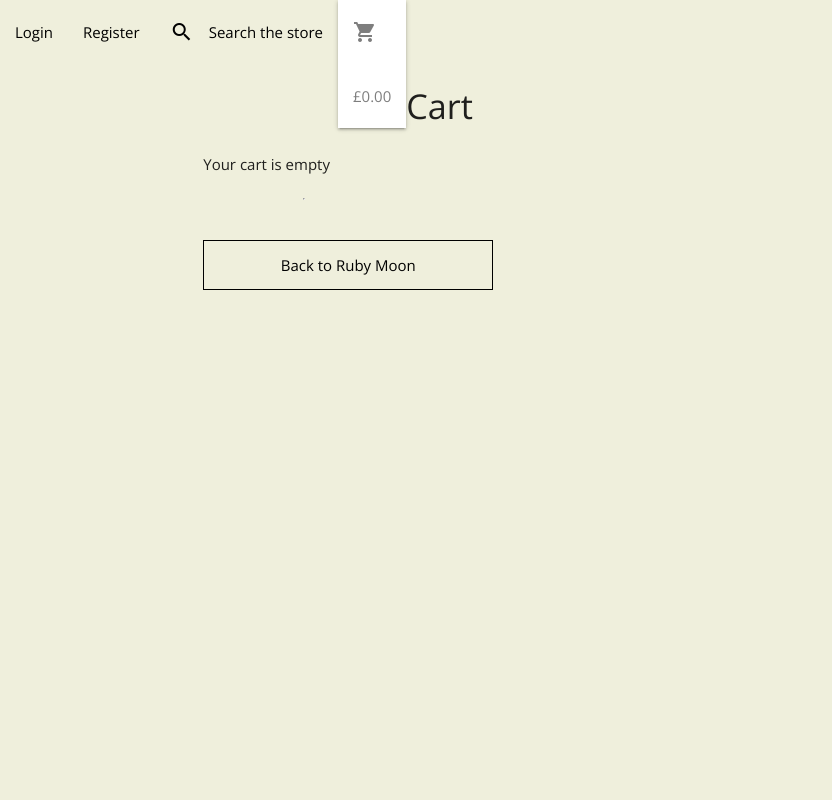
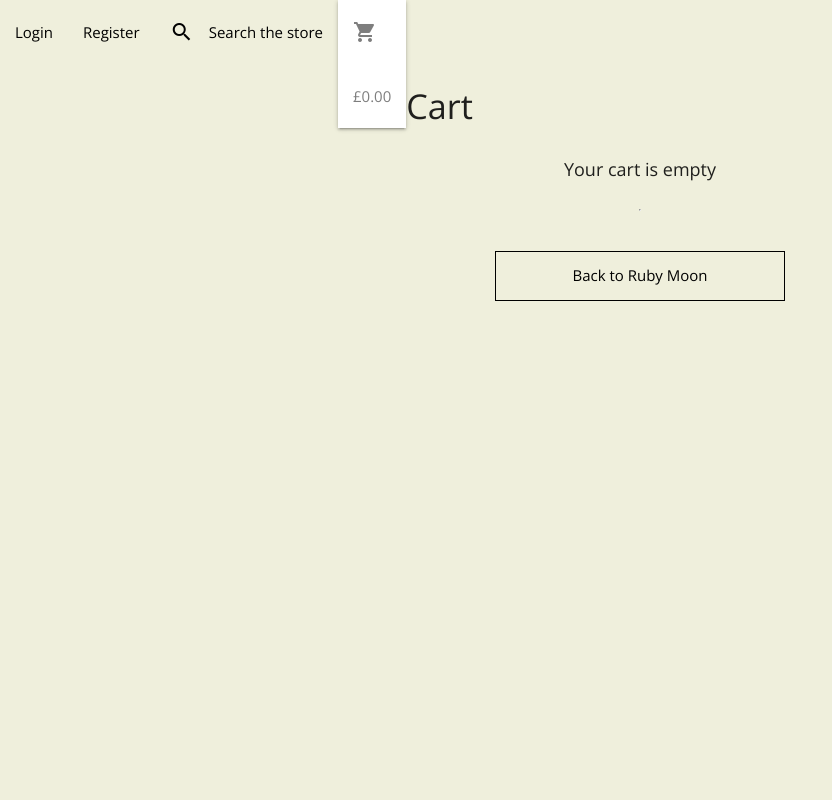
Before and after one commit to DelroyBrown28/rubymoon, a Django app: page /cart/ in a window 1280 px wide. Shown: the whole page, without its empty margins (0-832 px from the left). Run offline with Django 3.2, Linux system fonts and the light colour scheme; some libraries are stand-ins or nearby versions.

Commit message:
updated cart

```diff
--- a/cart/context.py
+++ b/cart/context.py
@@ -9,6 +9,7 @@
     cart_items = []
     total = 0
     product_amount = 0
+    size = None
     cart = request.session.get('cart', {})
 
     for item_id, item_data in cart.items():
@@ -20,6 +21,8 @@
                 'item_id': item_id,
                 'amount': item_data,
                 'product': product,
+                'size': size,
+
 
             })
         else:
@@ -31,11 +34,8 @@
                     'item_id': item_id,
                     'amount': item_data,
                     'product': product,
-                    'size' : size,
+                    'size': size,
                 })
-
-
-
 
     if total < settings.FREE_DELIVERY_METER:
         delivery = total * Decimal(settings.STANDARD_DELIVERY_PERCENTAGE/100)
--- a/cart/templates/cart/cart.html
+++ b/cart/templates/cart/cart.html
@@ -3,47 +3,54 @@
 
 {% block content %}
 
-
+<body class="cart_body">
     <div class="container">
         <h4>Cart</h4>
     </div>
 
-<div class="container main_cart_view">
+    <div class="main_cart_view">
 
+        <div class="row cart_items">
             {% if cart_items %}
-
             {% for item in cart_items %}
 
             <div class="row cart_items_wrap">
 
-        <div class="col s3 side_border cart_field">
+                <div>
                     <img class="image_field___cart" src="{{ item.product.image.url }}">
                 </div>
-        <div class="col s3 side_border cart_field">
-            <p style="margin: 0;"><strong>{{ item.product.name }}</strong></p>
+                <div>
+                    <p class="items_name" style="margin: 0;"><strong>{{ item.product.name }}</strong></p>
                 </div>
-        <div class="col s3 side_border cart_field">
-            <p style="margin: 0;">Quantity:</p>
-            <p style="margin: 0;"><strong>{{ item.quantity }}</strong></p>
-            <p style="margin: 0;">Size:</p>
-            <p style="margin: 0;"><strong>{% if item.product.item_has_size %}{{ item.size|upper }}{% else %}No Size Available{% endif %}</strong></p>
+                <hr style="width: 50%;">
+                <div>
+                    <p style="margin: 0;">Quantity: {{ item.amount }}</p>
+
                 </div>
-        <div class="col s3 side_border cart_field">
-            <p><strong>Price: {{ item.product.price }}</strong></p>
+                <div>
+                    <p style="margin: 0;">Size: {% if item.product.item_has_size %}{{ item.size|upper }}{% else %}No
+                        Size
+                        Available{% endif %}</p>
+                    <p style="margin: 0;"><strong></strong></p>
+                </div>
+                <div>
+                    <p class="item_price">Price: £{{ item.product.price }}</p>
                 </div>
 
             </div>
+
+
             {% endfor %}
-
+        </div>
 
 
 
 
         {% else %}
         <div class="row">
-        <div class="col s3 cart_info">
+            <div class="cart_info">
 
-            <p>Your cart is empty</p>
+                <p style="text-align: center !important; font-size:large">Your cart is empty</p>
 
                 <hr><br>
                 <a class="back_to_store_button" href="{% url 'home' %}">
@@ -57,4 +64,5 @@
         {% endif %}
 
     </div>
+</body>
 {% endblock %}
--- a/cart/views.py
+++ b/cart/views.py
@@ -1,4 +1,5 @@
-from django.shortcuts import render, redirect
+from django.shortcuts import render, redirect, get_object_or_404
+from store_products.models import Product
 
 
 def view_cart(request):
@@ -7,12 +8,13 @@
 
 
 def add_to_cart(request, item_id):
-    """Adds a certain amount to the bag"""
+    """Adds a certain amount to the cart"""
 
+    product = get_object_or_404(Product, pk=item_id)
     amount = int(request.POST.get('amount'))
     redirect_url = request.POST.get('redirect_url')
     size = None
-    if 'item_size' in request.POST:
+    if 'item_has_size' in request.POST:
         size = request.POST['item_size']
     cart = request.session.get('cart', {})
 
--- a/static/css/main.css
+++ b/static/css/main.css
@@ -467,8 +467,26 @@
 
 /* Shopping cart page */
 
+.cart_body {
+    overflow: auto;
+}
+
 .main_cart_view {
-    height: 500px;
+    display: flex;
+    height: 100%;
+    overflow: auto !important;
+
+}
+
+
+.cart_items {
+    min-width: 30%;
+    display: flex;
+    justify-content: center;
+    align-items: center;
+    flex-flow: column;
+
+
 }
 
 .cart_info {
@@ -476,6 +494,16 @@
     width: 100%;
     display: flex;
     flex-flow: column;
+}
+
+.items_name {
+    font-size: 1.2em;
+    font-weight: bolder;
+    text-align: center;
+}
+
+.item_price {
+    font-size: 1.2em;
 }
 
 .back_to_store_button {
@@ -566,11 +594,20 @@
     justify-content: center;
     height: 200px;
     overflow: hidden;
+    width: 100% !important;
+
 }
 
 .cart_items_wrap {
+    display: flex;
+    flex-flow: column;
+    justify-content: center;
+    align-items: center;
+    padding: 10px;
+    min-width: 100%;
     margin: 0px 0px 20px 0px;
-    /* border: 1px solid #000; */
+    border: 2px solid #000;
+
 }
 
 @media (max-width:1406px) {
--- a/static/javascript/script.js
+++ b/static/javascript/script.js
@@ -4,6 +4,8 @@
     $('.tooltipped').tooltip();
     $('.modal').modal();
     $('select').formSelect();
+    $('.carousel').carousel();
+
 
 });
 
--- a/store_products/models.py
+++ b/store_products/models.py
@@ -22,7 +22,7 @@
     sku = models.CharField(max_length=254, null=True, blank=True)
     name = models.CharField(max_length=254)
     description = models.TextField()
-    item_has_size = models.BooleanField(default=False, null=True, blank=True)
+    item_has_size = models.BooleanField(default=True, null=True, blank=True)
     price = models.DecimalField(max_digits=6, decimal_places=2)
     rating = models.DecimalField(
         max_digits=6, decimal_places=2, null=True, blank=True)
--- a/templates/base.html
+++ b/templates/base.html
@@ -23,6 +23,12 @@
     {% endblock %}
 
     {% block extraCSS %}
+    <link rel="stylesheet" href="https://cdnjs.cloudflare.com/ajax/libs/slick-carousel/1.8.1/slick.css"
+        integrity="sha512-wR4oNhLBHf7smjy0K4oqzdWumd+r5/+6QO/vDda76MW5iug4PT7v86FoEkySIJft3XA0Ae6axhIvHrqwm793Nw=="
+        crossorigin="anonymous" />
+    <link rel="stylesheet" href="https://cdnjs.cloudflare.com/ajax/libs/slick-carousel/1.8.1/slick-theme.css"
+        integrity="sha512-6lLUdeQ5uheMFbWm3CP271l14RsX1xtx+J5x2yeIDkkiBpeVTNhTqijME7GgRKKi6hCqovwCoBTlRBEC20M8Mg=="
+        crossorigin="anonymous" />
     {% endblock %}
 
     {% block mainjs %}
@@ -38,6 +44,9 @@
     {% endblock %}
 
     {% block extraJS %}
+    <script src="https://cdnjs.cloudflare.com/ajax/libs/slick-carousel/1.8.1/slick.min.js"
+        integrity="sha512-XtmMtDEcNz2j7ekrtHvOVR4iwwaD6o/FUJe6+Zq+HgcCsk3kj4uSQQR8weQ2QVj1o0Pk6PwYLohm206ZzNfubg=="
+        crossorigin="anonymous"></script>
     {% endblock %}
 
     <title>Ruby Moon {% block extraTitle %}{% endblock %}</title>
```
Also changed, not shown: store_products/migrations/0008_auto_20201017_1313.py (added). Lines whose indentation alone changed are shown as unchanged.
